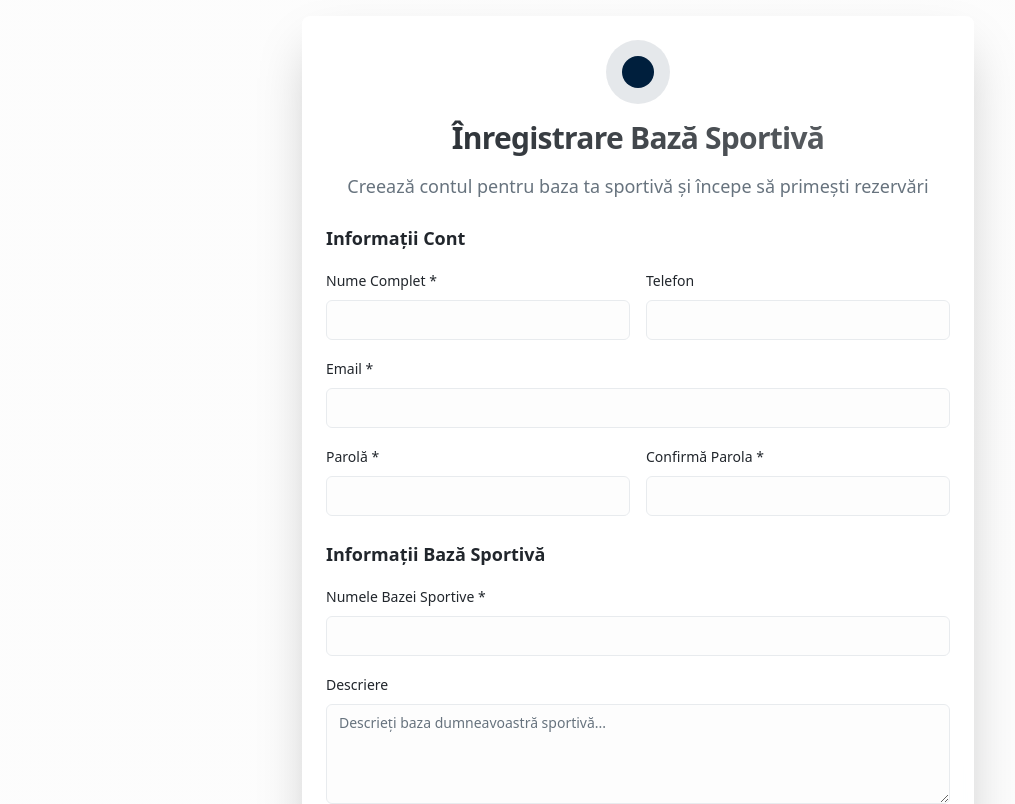
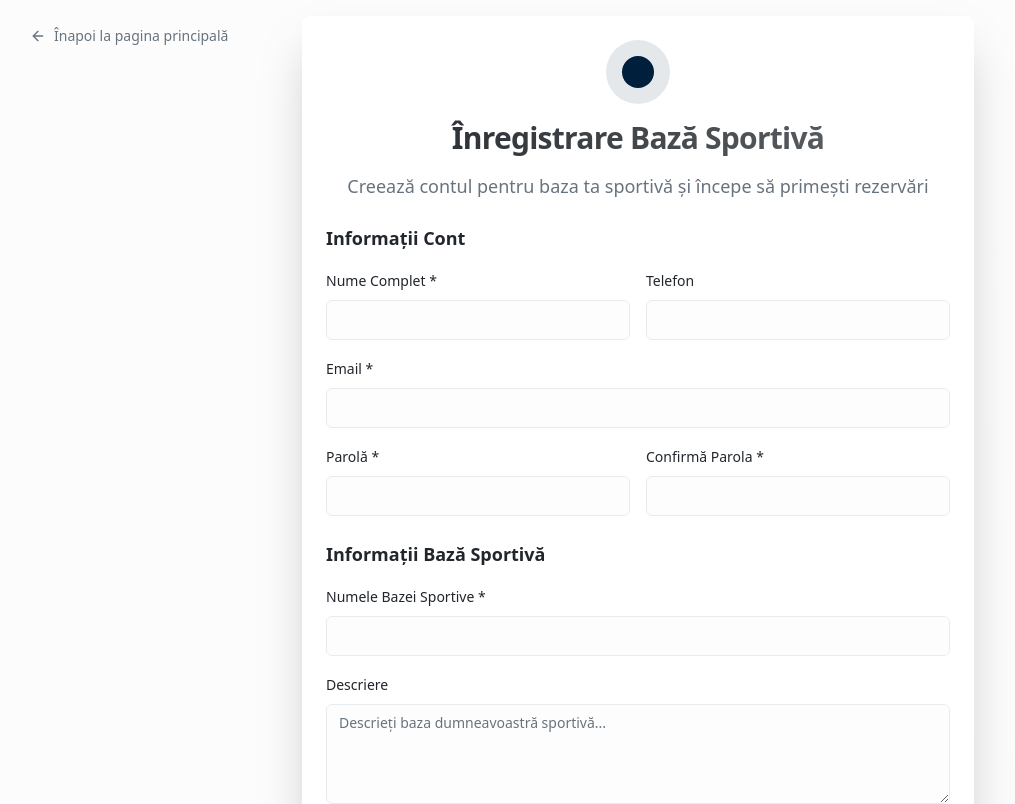
Before and after one commit to marcossoames/rezervaarena, a React (Vite) app: page /facility/register in a window 1280 px wide. Shown: the top 804 px of the page, without its empty margins (2-1017 px from the left). Built offline with nearby package versions, Linux system fonts and the light colour scheme.

Commit message:
Add back button
Add a back button to the facility registration page to allow users to go back if they change their mind.

```diff
--- a/src/pages/FacilityRegister.tsx
+++ b/src/pages/FacilityRegister.tsx
@@ -8,7 +8,7 @@ import { Label } from "@/components/ui/label";
 import { Textarea } from "@/components/ui/textarea";
 import { Select, SelectContent, SelectItem, SelectTrigger, SelectValue } from "@/components/ui/select";
 import { Badge } from "@/components/ui/badge";
-import { X, Plus } from "lucide-react";
+import { X, Plus, ArrowLeft } from "lucide-react";
 import { supabase } from "@/integrations/supabase/client";
 import { useToast } from "@/hooks/use-toast";
 
@@ -136,6 +136,16 @@ const FacilityRegister = () => {
 
   return (
     <div className="min-h-screen bg-gradient-to-br from-background via-background to-muted/20 flex items-center justify-center p-4">
+      {/* Back Button */}
+      <div className="absolute top-4 left-4 z-10">
+        <Link to="/">
+          <Button variant="ghost" className="flex items-center gap-2 text-muted-foreground hover:text-foreground">
+            <ArrowLeft className="h-4 w-4" />
+            Înapoi la pagina principală
+          </Button>
+        </Link>
+      </div>
+
       <Card className="w-full max-w-2xl shadow-2xl border-0 bg-card/80 backdrop-blur-sm">
         <CardHeader className="text-center space-y-4">
           <div className="mx-auto w-16 h-16 bg-primary/10 rounded-full flex items-center justify-center">
```
